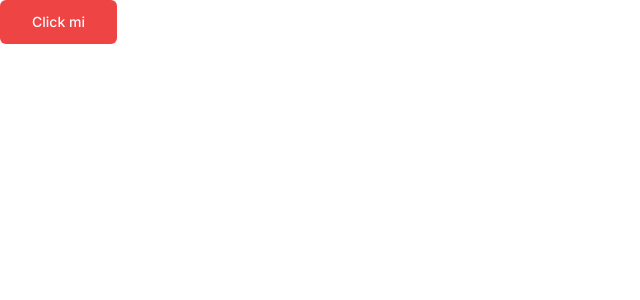
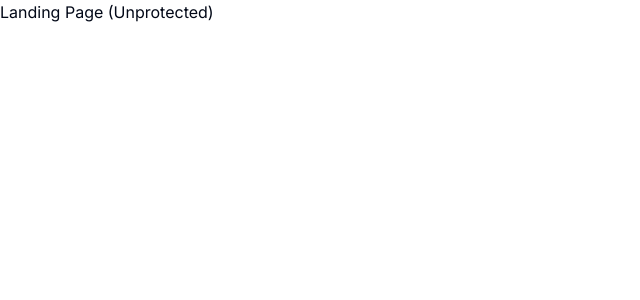
Before and after one commit to Art-San/YTb_Antonio_SaaS_AI_Platform_Next.js_13-4, a Next.js app: page / in a window 1280 px wide. Shown: the top 300 px of the page, without its empty margins (0-640 px from the left). Built offline with nearby package versions, Linux system fonts and the light colour scheme.

Commit message:
Настройка папки

```diff
--- /dev/null
+++ b/app/(dashboard)/(routes)/dashboard/page.tsx
@@ -0,0 +1,7 @@
+import { Button } from '@/components/ui/button'
+
+const DashboardPage = () => {
+  return <p>Dashboard Page (Protected)</p>
+}
+
+export default DashboardPage
--- /dev/null
+++ b/app/(landing)/page.tsx
@@ -0,0 +1,5 @@
+const LandingPage = () => {
+  return <div>Landing Page (Unprotected)</div>
+}
+
+export default LandingPage
--- a/app/globals.css
+++ b/app/globals.css
@@ -1,6 +1,12 @@
 @tailwind base;
 @tailwind components;
 @tailwind utilities;
+
+html,
+body,
+:root {
+  height: 100%;
+}
 
 @layer base {
   :root {
--- a/app/layout.tsx
+++ b/app/layout.tsx
@@ -5,13 +5,13 @@
 const inter = Inter({ subsets: ['latin'] })
 
 export const metadata: Metadata = {
-  title: 'Create Next App',
-  description: 'Generated by create next app',
-  icons: {
-    // icon: './public/favicon-32x32.png',
-    icon: 'https://drive.google.com/file/d/1xpnmkRQC3fdhj175emiTqzQcejc4fs-a/view?usp=sharing',
-    apple: './public/apple-touch-icon.png'
-  }
+  title: 'Cenius',
+  description: 'AI Platform'
+  // icons: {
+  // icon: './public/favicon-32x32.png',
+  // icon: 'https://drive.google.com/file/d/1xpnmkRQC3fdhj175emiTqzQcejc4fs-a/view?usp=sharing',
+  // apple: './public/apple-touch-icon.png'
+  // }
 }
 
 export default function RootLayout({
--- a/app/page.tsx
+++ /dev/null
@@ -1,10 +0,0 @@
-import { Button } from '@/components/ui/button'
-import Image from 'next/image'
-
-export default function Home() {
-  return (
-    <Button variant={'destructive'} size={'lg'}>
-      Click mi
-    </Button>
-  )
-}
```
